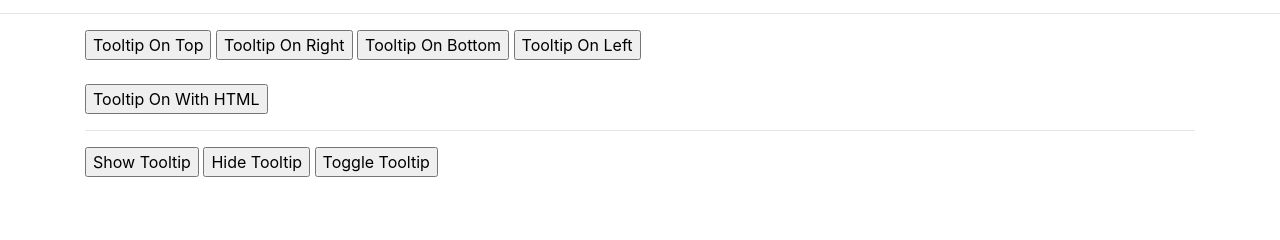
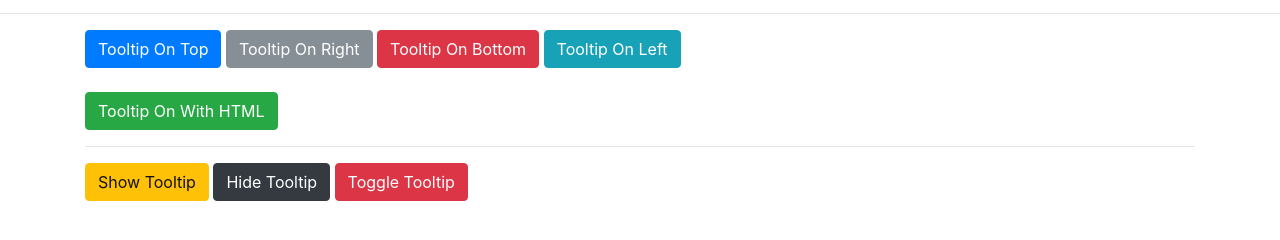
Before and after one commit to BrandonSmith8038/Udemy-BootStrap-4, a plain HTML site: page Bootstrap Sandbox/5_4_tooltips.html in a window 1280 px wide. Shown: the part 168-408 px from the top of the page. Drawn offline with nearby package versions, Linux system fonts and the light colour scheme.

Commit message:
Finished tool tips but can't get the styling to work

```diff
--- a/Bootstrap Sandbox/5_4_tooltips.html
+++ b/Bootstrap Sandbox/5_4_tooltips.html
@@ -82,28 +82,28 @@
     <!--########################START HERE#########################-->
 
     <!-- TOOLTIPS -->
-    <button>Tooltip On Top</button>
-    <button>Tooltip On Right</button>
-    <button>Tooltip On Bottom</button>
-    <button>Tooltip On Left</button>
+    <button class="btn btn-primary" data-toggle="tooltip" data-placement="top" title="Tool Tip On Top">Tooltip On Top</button>
+    <button class="btn btn-secondary" data-toggle="tooltip" data-placement="right" title="Tool Tip On Right">Tooltip On Right</button>
+    <button class="btn btn-danger" data-toggle="tooltip" data-placement="bottom" title="Tool Tip On Bottom">Tooltip On Bottom</button>
+    <button class="btn btn-info" data-toggle="tooltip" data-placement="left" title="Tool Tip On Left">Tooltip On Left</button>
 
     <br><br>
 
     <!-- TOOLTIPS WITH HTML -->
-    <button>Tooltip On With HTML</button>
+    <button class="btn btn-success" data-toggle="tooltip" data-placement="top" title="Tool Tip On Top">Tooltip On With HTML</button>
 
     <hr>
 
     <!-- TRIGGER WITH JS -->
-    <button>
+    <button class="btn btn-warning" data-toggle="tooltip" data-placement="top" title="Tool Tip On Top">
       Show Tooltip
     </button>
 
-    <button>
+    <button class="btn btn-dark" data-toggle="tooltip" data-placement="top" title="Tool Tip On Top">
       Hide Tooltip
     </button>
 
-    <button>
+    <button class="btn btn-danger" data-toggle="tooltip" data-placement="top" title="Tool Tip On Top">
       Toggle Tooltip
     </button>
 
@@ -115,7 +115,9 @@
   <script src="https://cdnjs.cloudflare.com/ajax/libs/popper.js/1.11.0/umd/popper.min.js" integrity="sha384-b/U6ypiBEHpOf/4+1nzFpr53nxSS+GLCkfwBdFNTxtclqqenISfwAzpKaMNFNmj4" crossorigin="anonymous"></script>
   <script src="https://maxcdn.bootstrapcdn.com/bootstrap/4.0.0-beta/js/bootstrap.min.js" integrity="sha384-h0AbiXch4ZDo7tp9hKZ4TsHbi047NrKGLO3SEJAg45jXxnGIfYzk4Si90RDIqNm1" crossorigin="anonymous"></script>
   <script>
+    //Init tooltips
 
+    $('[data-toggle="tootip"]').tooltip();
   </script>
 </body>
 </html>
```
